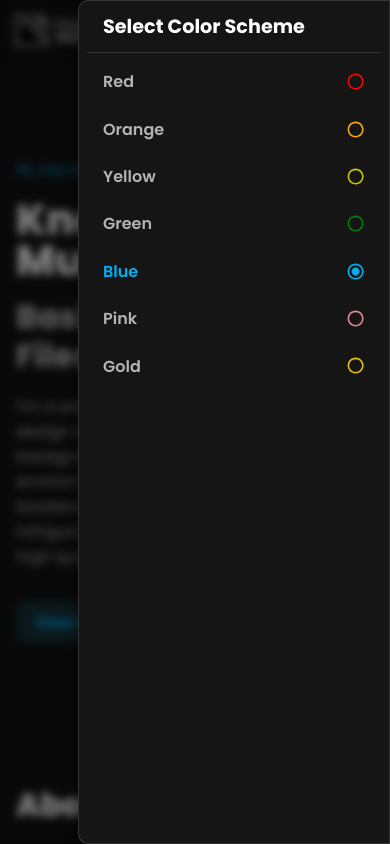
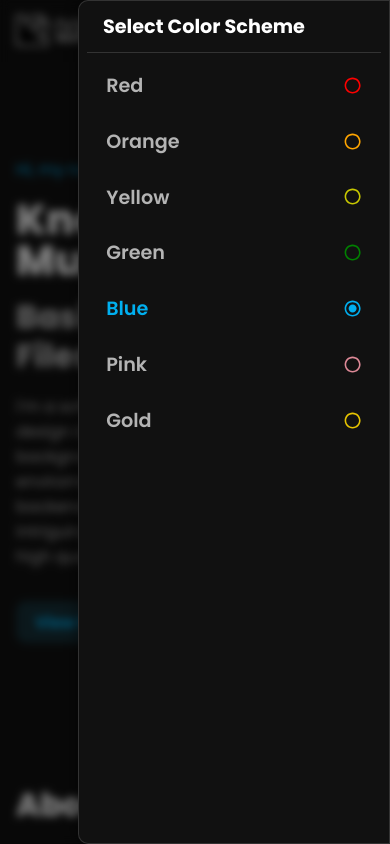
Before and after one commit to huboh/huboh, a React (Create React App) app: page / in a window 390 px wide. Both pictures are taken after a click on the button 242 px from the left and 30 px from the top of the page. Shown: the top 844 px of the page. Built offline with nearby package versions, Linux system fonts and the light colour scheme.

Commit message:
🎨 STYLE: update `SidebarPopup` font & bg styles

```diff
--- a/src/components/SidebarPopup/styles/sidebar-popup-list.scss
+++ b/src/components/SidebarPopup/styles/sidebar-popup-list.scss
@@ -6,7 +6,7 @@
     --list-item-padding: 0.5em 1em;
 
     width: 100%;
-    font-size: 1rem;
+    font-size: 1.2rem;
     font-weight: 600;
     color: var(--text-color-grey);
     background-color: transparent;
@@ -26,5 +26,9 @@
     &:active {
       background-color: var(--active-color);
     }
+
+    @media screen and (min-width: 760px) {
+      font-size: 1rem;
+    }
   }
 }
--- a/src/components/SidebarPopup/styles/sidebar-popup.scss
+++ b/src/components/SidebarPopup/styles/sidebar-popup.scss
@@ -22,7 +22,7 @@
     border: 1px solid var(--border-color-light);
     border-top-left-radius: var(--border-radius);
     border-bottom-left-radius: var(--border-radius);
-    background-color: var(--background-color-primary);
+    background-color: var(--background-color);
 
     @media screen and (min-width: 435px) {
       max-width: 20em;
```
